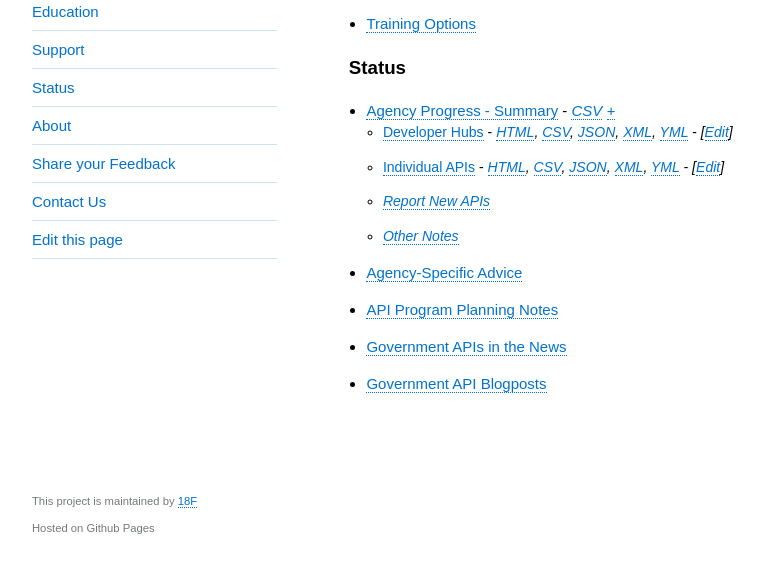
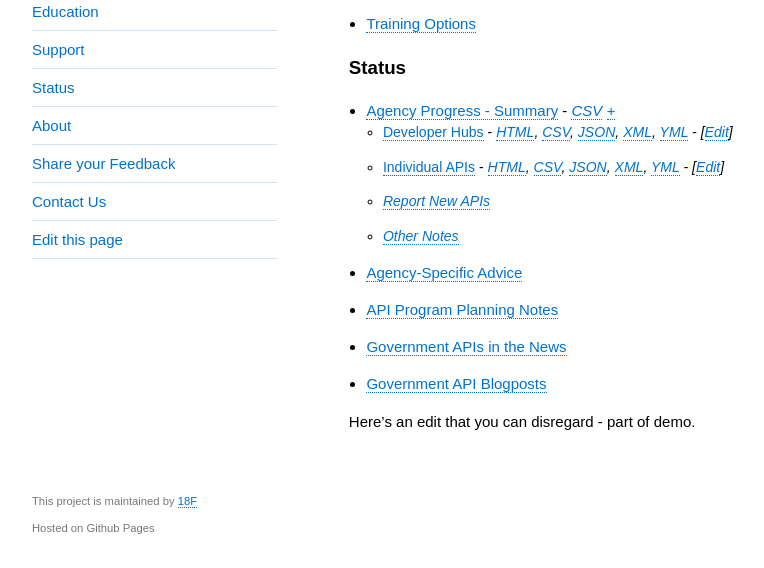
Before and after one commit to 18F/API-All-the-X, a Jekyll site: the page built from index.md, in a window 1280 px wide and 900 px high, scrolled down 3141 px, cut to the strip 332-900 px from the top of the window. Shown: the whole strip, without its empty margins (128-892 px from the left). Built offline with Jekyll 4.4.1, drawn with Linux system fonts in a browser that asks for light colours; before the commit the page ends 4004 px from its top, so only the background shows below that.

Commit message:
Update index.md
Added a line at the bottom for the demo.

```diff
--- a/index.md
+++ b/index.md
@@ -52,3 +52,5 @@ Within this site, you'll find a collection of tools to help grow your agency's A
 ### Status
 
 {% include status.md %}
+
+Here's an edit that you can disregard - part of demo.
```
